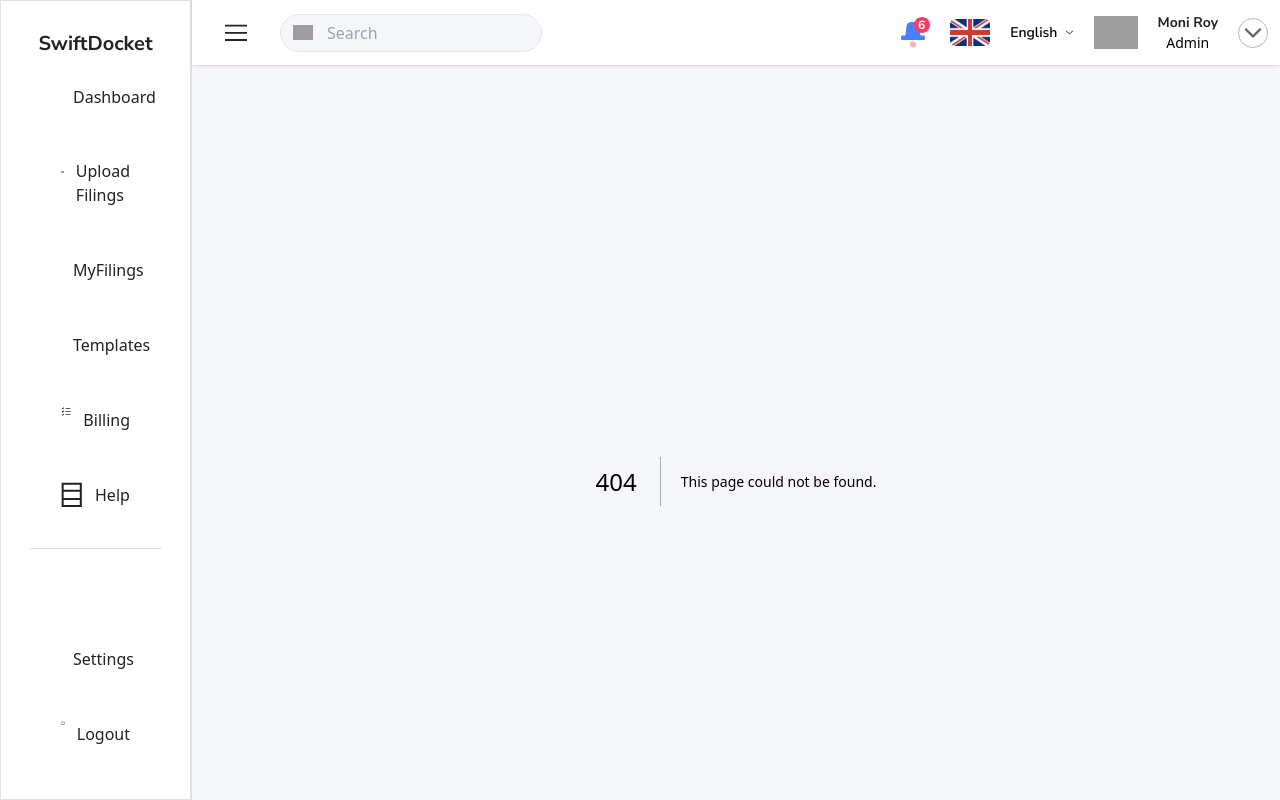
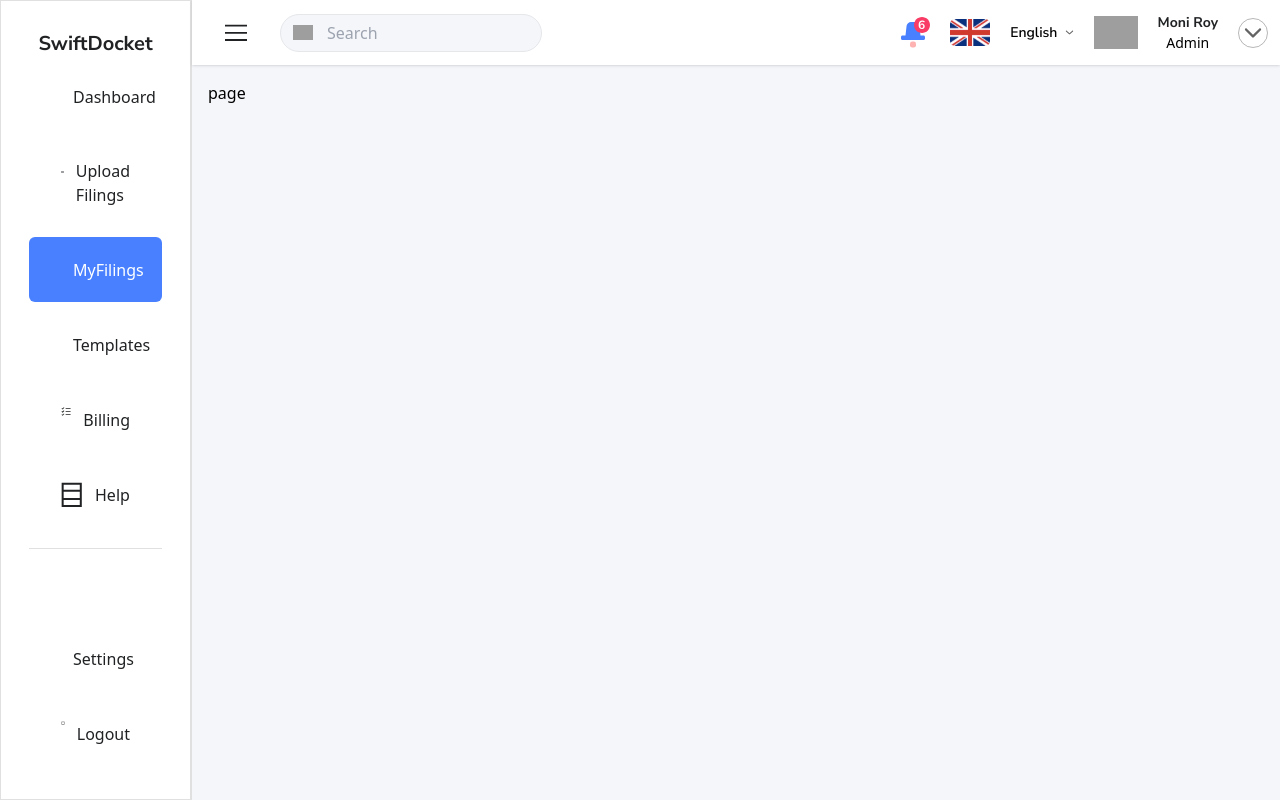
Before and after one commit to mustansar77/swiftcode, a Next.js app: page /myfillings in a window 1280 px wide. Before the commit this address had no page. Built offline with nearby package versions, Linux system fonts and the light colour scheme; grey boxes are pictures that could not be loaded.

Commit message:
worked on latest changes

```diff
--- a/src/app/Components/Sidebar.jsx
+++ b/src/app/Components/Sidebar.jsx
@@ -31,7 +31,7 @@ const Sidebar = () => {
     const navItems = [
         { name: 'Dashboard', path: '/Dashboard', icon: dashboardDarkIcon, iconActive: Dashboard, },
         { name: 'Upload Filings', path: '/UploadFilings', icon: UploadFilings, iconActive: uploadFilingsWhiteIcon, },
-        { name: 'MyFilings', path: '/MyFilings', icon: Heart, iconActive: heartWhiteIcon, },
+        { name: 'MyFilings', path: '/myfillings', icon: Heart, iconActive: heartWhiteIcon, },
         { name: 'Templates', path: '/template', icon: Message, iconActive: templateWhiteIcon, },
         { name: 'Billing', path: '/biling', icon: Ticksbar, iconActive: billingWhiteIcon, },
         { name: 'Help', path: '/help', icon: Help, iconActive: helpWhiteIcon, },
--- a/src/app/MyFilings/page.jsx
+++ /dev/null
@@ -1,21 +0,0 @@
-import React from 'react'
-
-const page = () => {
-<<<<<<< HEAD
-  return (
-    <div> my filing page</div>
-  )
-=======
-    return (
-        <div>
-
-
-            <h1>
-                My filings here ...................
-            </h1>
-        </div>
-    )
->>>>>>> 45854e437acbb8b14c88ef881a0f8e003468e2be
-}
-
-export default page
--- /dev/null
+++ b/src/app/myfillings/page.jsx
@@ -0,0 +1,9 @@
+import React from 'react'
+
+const page = () => {
+  return (
+    <div>page</div>
+  )
+}
+
+export default page
```
